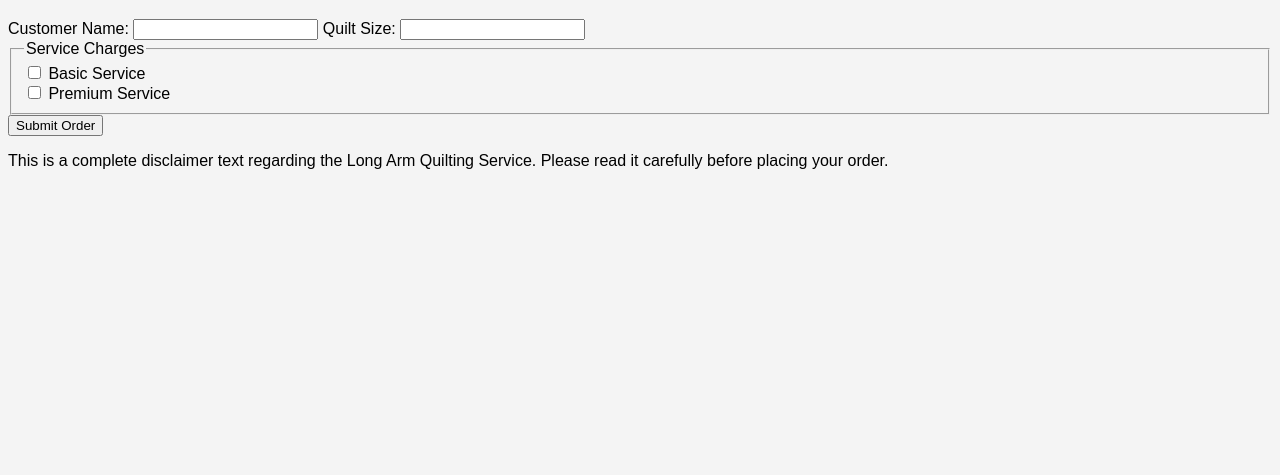
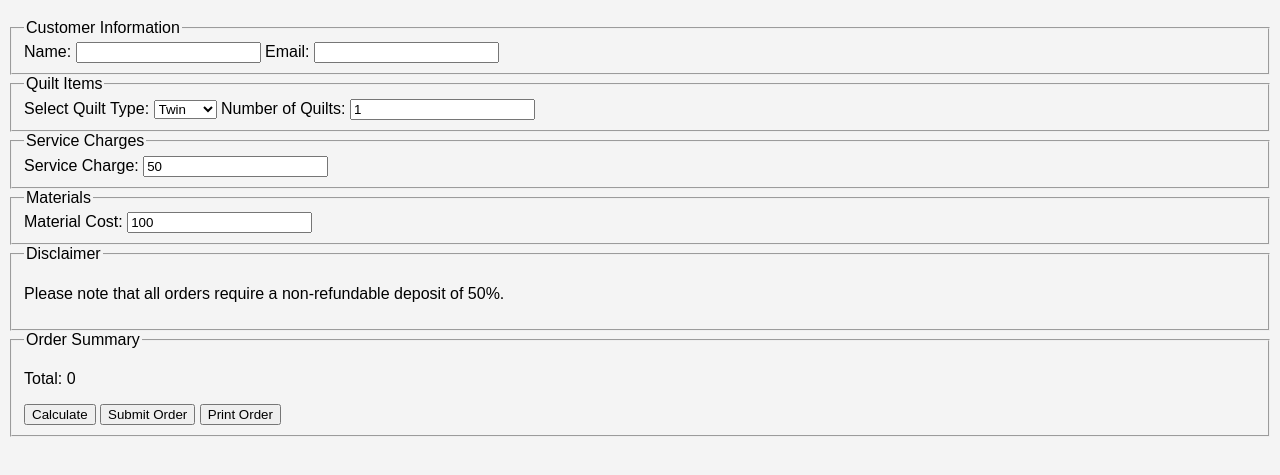
Before and after one commit to MalkeetWCPSS/quilting-order-form, a plain HTML site: page index.html in a window 1280 px wide. Shown: the part 311-786 px from the top of the page. Drawn offline with Linux system fonts and the light colour scheme.

Commit message:
Update index.html with Long Arm Quilting Order Form

```diff
--- a/index.html
+++ b/index.html
@@ -5,29 +5,62 @@
     <meta name="viewport" content="width=device-width, initial-scale=1.0">
     <title>Long Arm Quilting Order Form</title>
     <link rel="stylesheet" href="styles.css">
+    <script src="script.js" defer></script>
 </head>
 <body>
     <header>
         <img src="BN_logo.png" alt="BN Logo">
         <h1>Long Arm Quilting Order Form</h1>
     </header>
-    <form action="submit_order.php" method="POST">
-        <label for="customerName">Customer Name:</label>
-        <input type="text" id="customerName" name="customerName" required>
-
-        <label for="quiltSize">Quilt Size:</label>
-        <input type="text" id="quiltSize" name="quiltSize" required>
-
+    <form id="order-form">
+        <fieldset>
+            <legend>Customer Information</legend>
+            <label for="customer-name">Name:</label>
+            <input type="text" id="customer-name" required>
+            <label for="customer-email">Email:</label>
+            <input type="email" id="customer-email" required>
+        </fieldset>
+        <fieldset>
+            <legend>Quilt Items</legend>
+            <label for="quilt-type">Select Quilt Type:</label>
+            <select id="quilt-type">
+                <option value="twin">Twin</option>
+                <option value="queen">Queen</option>
+                <option value="king">King</option>
+            </select>
+            <label for="num-quilts">Number of Quilts:</label>
+            <input type="number" id="num-quilts" min="1" value="1">
+        </fieldset>
         <fieldset>
             <legend>Service Charges</legend>
-            <label><input type="checkbox" name="serviceCharge" value="basic"> Basic Service</label><br>
-            <label><input type="checkbox" name="serviceCharge" value="premium"> Premium Service</label>
+            <label for="service-charge">Service Charge:</label>
+            <input type="number" id="service-charge" value="50" readonly>
         </fieldset>
-
-        <input type="submit" value="Submit Order">
+        <fieldset>
+            <legend>Materials</legend>
+            <label for="material-cost">Material Cost:</label>
+            <input type="number" id="material-cost" value="100" required>
+        </fieldset>
+        <fieldset>
+            <legend>Disclaimer</legend>
+            <p>Please note that all orders require a non-refundable deposit of 50%.</p>
+        </fieldset>
+        <fieldset>
+            <legend>Order Summary</legend>
+            <p>Total: <span id="total">0</span></p>
+            <button type="button" id="calculate">Calculate</button>
+            <button type="submit">Submit Order</button>
+            <button type="button" onclick="window.print();">Print Order</button>
+        </fieldset>
     </form>
-    <footer>
-        <p>This is a complete disclaimer text regarding the Long Arm Quilting Service. Please read it carefully before placing your order.</p>
-    </footer>
+    <script>
+        document.getElementById('calculate').onclick = function() {
+            const serviceCharge = document.getElementById('service-charge').value;
+            const materialCost = document.getElementById('material-cost').value;
+            const numQuilts = document.getElementById('num-quilts').value;
+            const total = (parseFloat(serviceCharge) + parseFloat(materialCost)) * numQuilts;
+            document.getElementById('total').innerText = total.toFixed(2);
+        };
+    </script>
 </body>
 </html>
```
